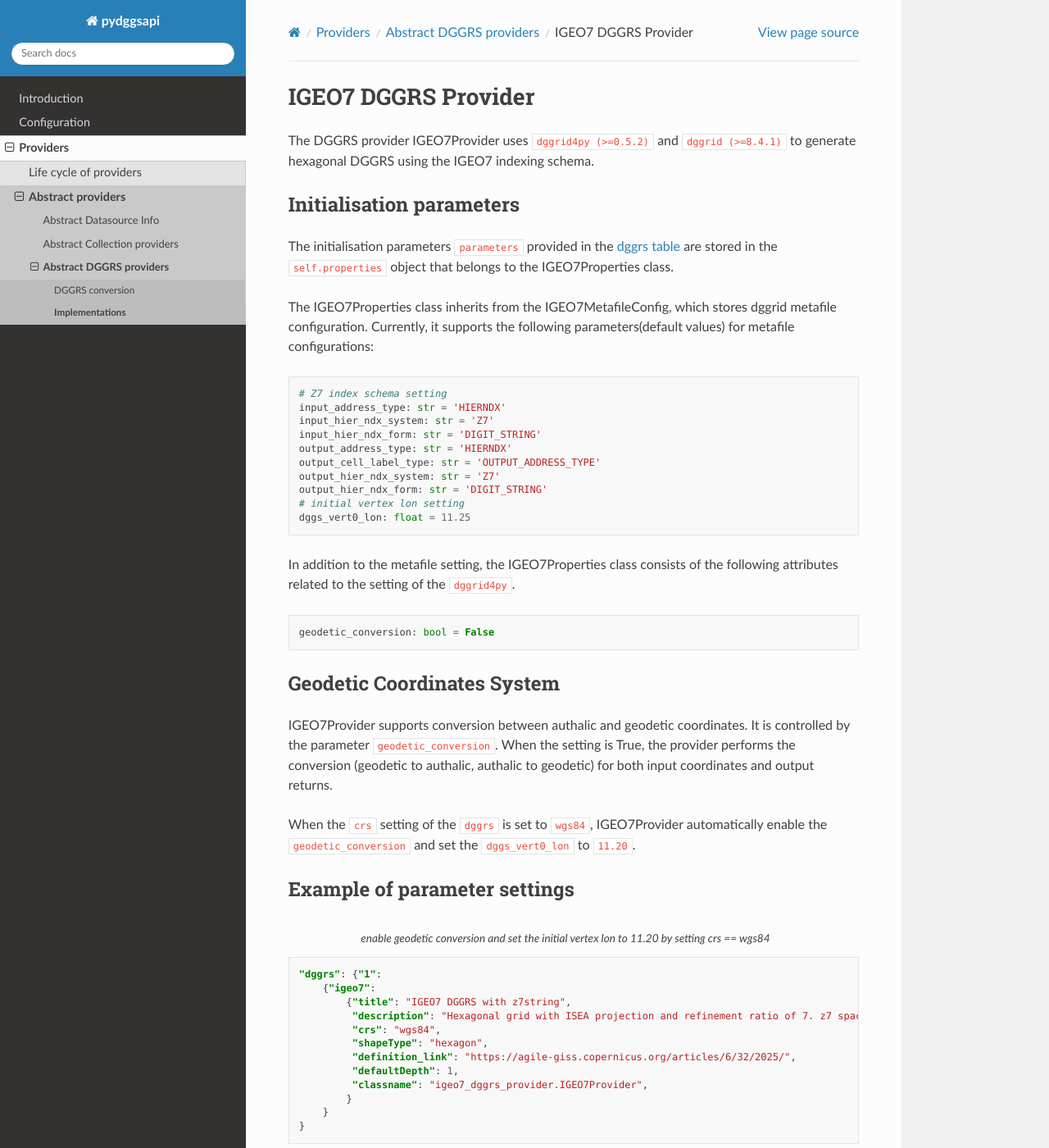
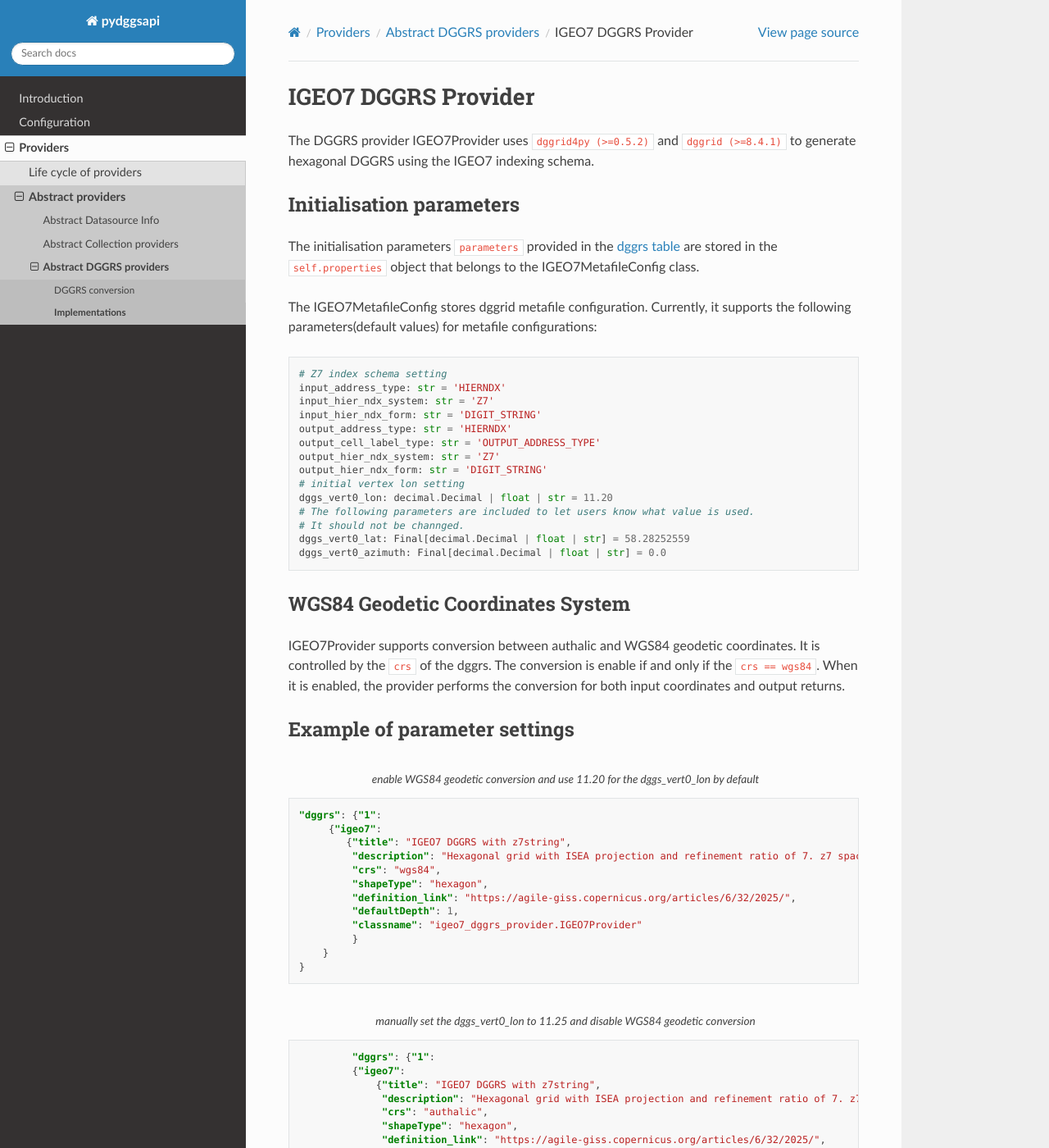
Before and after one commit to crim-ca/pydggsapi, a Sphinx documentation site: the page built from docs/source/providers/dggrs/implementations/igeo7_dggrs_provider.rst, in a window 1280 px wide and 1400 px high. Shown: the whole window at 82% size. Built offline with Sphinx 7.4.7 and the Read the Docs theme 3.1.0, drawn with Linux system fonts in a browser that asks for light colours; some of the changed text lies outside the part shown.

Commit message:
#46 - updated documentation for igeo7 dggrs provider after the review of PR#50

```diff
--- a/docs/source/providers/dggrs/implementations/igeo7_dggrs_provider.rst
+++ b/docs/source/providers/dggrs/implementations/igeo7_dggrs_provider.rst
@@ -5,9 +5,9 @@ The DGGRS provider IGEO7Provider uses ``dggrid4py (>=0.5.2)`` and ``dggrid (>=8.
 
 Initialisation parameters
 =========================
-The initialisation parameters ``parameters`` provided in the :ref:`dggrs table<dggrs>` are stored in the ``self.properties`` object that belongs to the  IGEO7Properties class.
+The initialisation parameters ``parameters`` provided in the :ref:`dggrs table<dggrs>` are stored in the ``self.properties`` object that belongs to the  IGEO7MetafileConfig class.
 
-The IGEO7Properties class inherits from the IGEO7MetafileConfig, which stores dggrid metafile configuration.  Currently, it supports the following parameters(default values) for metafile configurations:
+The IGEO7MetafileConfig stores dggrid metafile configuration.  Currently, it supports the following parameters(default values) for metafile configurations:
 
 .. code-block:: python
 
@@ -20,54 +20,52 @@ The IGEO7Properties class inherits from the IGEO7MetafileConfig, which stores dg
    output_hier_ndx_system: str = 'Z7'
    output_hier_ndx_form: str = 'DIGIT_STRING'
    # initial vertex lon setting
-   dggs_vert0_lon: float = 11.25
+   dggs_vert0_lon: decimal.Decimal | float | str = 11.20
+   # The following parameters are included to let users know what value is used.
+   # It should not be channged.
+   dggs_vert0_lat: Final[decimal.Decimal | float | str] = 58.28252559
+   dggs_vert0_azimuth: Final[decimal.Decimal | float | str] = 0.0
 
-In addition to the metafile setting, the IGEO7Properties class consists of the following attributes related to the setting of the ``dggrid4py``.
 
-.. code-block:: python
 
-   geodetic_conversion: bool = False
-
-Geodetic Coordinates System
-===========================
-IGEO7Provider supports conversion between authalic and geodetic coordinates. It is controlled by the parameter ``geodetic_conversion``. When the setting is True, the provider performs the conversion (geodetic to authalic, authalic to geodetic) for both input coordinates and output returns.
-
-When the ``crs`` setting of the ``dggrs`` is set to ``wgs84``, IGEO7Provider automatically enable the  ``geodetic_conversion`` and set the ``dggs_vert0_lon`` to ``11.20``.
+WGS84 Geodetic Coordinates System
+=================================
+IGEO7Provider supports conversion between authalic and WGS84 geodetic coordinates. It is controlled by the ``crs`` of the dggrs. The conversion is enable if and only if the ``crs == wgs84``. When it is enabled, the provider performs the conversion for both input coordinates and output returns.
 
 
 Example of parameter settings
 =============================
 
 .. code-block:: json
-	:caption: enable geodetic conversion and set the initial vertex lon to 11.20 by setting crs == wgs84
+ 	:caption: enable WGS84 geodetic conversion and use `11.20` for the `dggs_vert0_lon` by default
 
 	"dggrs": {"1":
-            {"igeo7":
+             {"igeo7":
                 {"title": "IGEO7 DGGRS with z7string",
                  "description": "Hexagonal grid with ISEA projection and refinement ratio of 7. z7 space-filling curve",
                  "crs": "wgs84",
                  "shapeType": "hexagon",
                  "definition_link": "https://agile-giss.copernicus.org/articles/6/32/2025/",
                  "defaultDepth": 1,
-                 "classname": "igeo7_dggrs_provider.IGEO7Provider",
-                }
+                 "classname": "igeo7_dggrs_provider.IGEO7Provider"
+                 }
             }
 	}
 
 
 .. code-block:: json
-   :caption: manually enable conversion
+   :caption: manually set the `dggs_vert0_lon` to 11.25 and disable WGS84 geodetic conversion
 
 	    "dggrs": {"1":
             {"igeo7":
                 {"title": "IGEO7 DGGRS with z7string",
                  "description": "Hexagonal grid with ISEA projection and refinement ratio of 7. z7 space-filling curve",
-                 "crs": "Some other CRS",
+                 "crs": "authalic",
                  "shapeType": "hexagon",
                  "definition_link": "https://agile-giss.copernicus.org/articles/6/32/2025/",
                  "defaultDepth": 1,
                  "classname": "igeo7_dggrs_provider.IGEO7Provider",
-                 "parmeters": { "geodetic_conversion": true }
+                 "parmeters": { "dggs_vert0_lon": 11.25 }
                 }
             }
 	}
```
